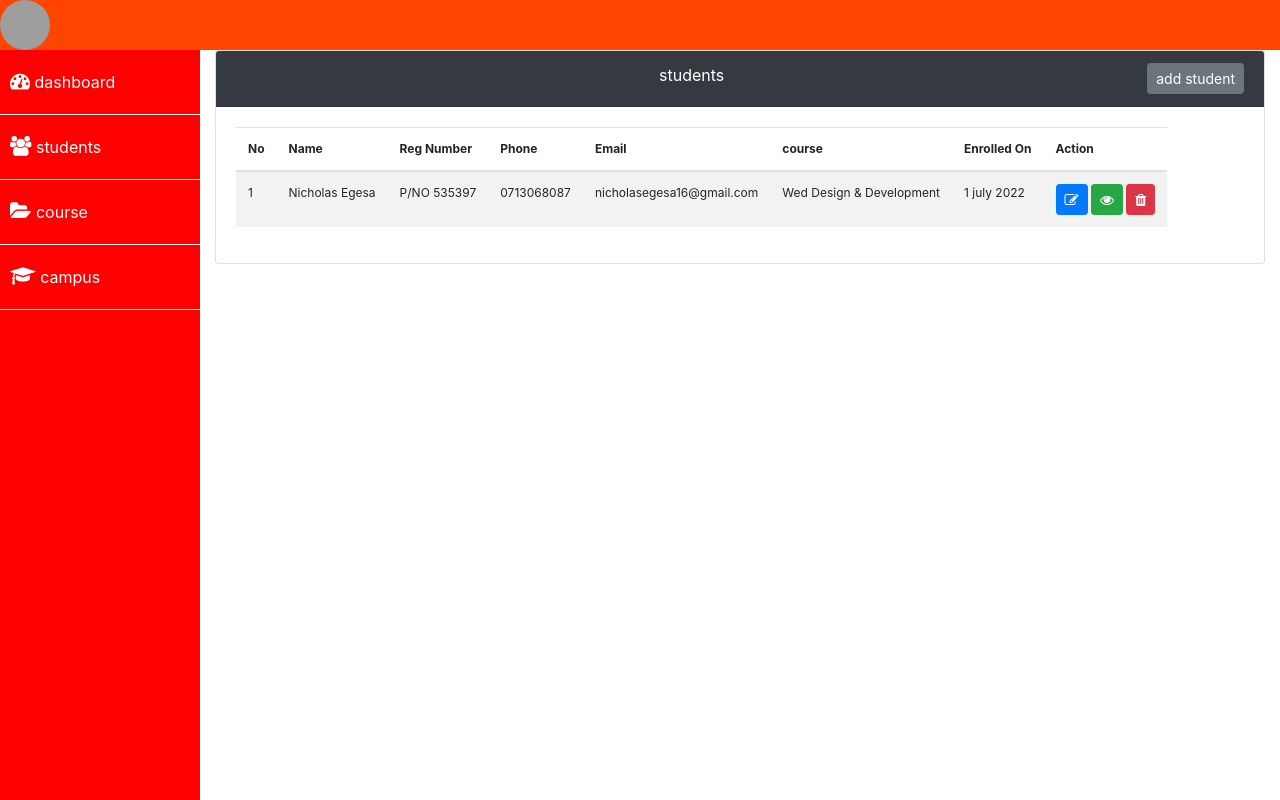
After one commit to nich-egesa/admin-dashboard, a PHP site: page /students.php in a window 1280 px wide. The commit adds this page. Run offline with PHP 8.4, Linux system fonts and the light colour scheme; grey boxes are pictures that could not be loaded.

Commit message:
created student data safe

```diff
--- /dev/null
+++ b/includes/header.php
@@ -0,0 +1,4 @@
+<div class="header">
+	<img src="zalego.jpg" alt="zalego" height="50" width="50" class="rounded-circle">
+	<a href="#" class="navbar-trigger"><span></span></a>
+</div>
--- /dev/null
+++ b/includes/links.php
@@ -0,0 +1,11 @@
+<head>
+	<title>Bootstrap Admin Template</title>
+	<meta charset="UTF-8">
+	<meta name="description" content="Creating admin dashboard">
+	<meta name="keywords" content="HTML,CSS,Zalego,Technology,Zalego institute,JavaScript">
+	<meta name="author" content="Your name">
+	<meta name="viewport" content="width=device-width, initial-scale=1.0">
+	<link rel="stylesheet" href="bootstrap/css/bootstrap.min.css">
+	<link rel="stylesheet" href="font-awesome/css/font-awesome.min.css">
+	<link rel="stylesheet" href="style.css">
+</head>
--- /dev/null
+++ b/includes/sidebar.php
@@ -0,0 +1,30 @@
+<div class=" sidebar">
+	<nav>
+		<ul>
+			<li>
+				<a href="index.php">
+					<span><i class="fa fa-tachometer fa-2x"></i></span>
+					<span>dashboard</span>
+				</a>
+			</li>
+            <li>
+				<a href="students.php">
+					<span><i class="fa fa-group"></i></span>
+					<span>students</span>
+				</a>
+			</li>
+			<li>
+				<a href="">
+					<span><i class="fa fa-folder-open"></i></span>
+					<span>course</span>
+				</a>
+			</li>
+			<li>
+				<a href="">
+					<span><i class="fa fa-graduation-cap"></i></span>
+					<span>campus</span>
+				</a>
+			</li>
+		</ul>
+	</nav>
+</div>
--- /dev/null
+++ b/students.php
@@ -0,0 +1,68 @@
+<!DOCTYPE html>
+<html>
+
+<?php require_once("includes/links.php") ?>
+
+<body>
+	<!-- All our code. write here   -->
+	<?php require_once("includes/header.php") ?>
+
+<?php require_once("includes/sidebar.php") ?>
+
+<div class=" main-content">
+	<div class="container-fluid">
+		<div class="row">
+			<div class="col-lg-12">
+				<div class="card">
+					<div class="card-header bg-dark text-white text-center">
+                        <span>students</span>
+                        <a href="addstudents.php"class="btn btn-secondary btn-sm float-right">add student</a>
+					</div>
+                    <div class="card-body">
+                        <table class="table table-striped table-hover table-responsive" style="font-size:12px">
+                            <thead>
+                                <tr>
+                                    <th>No</th>
+                                    <th>Name</th>
+                                    <th>Reg Number</th>
+                                    <th>Phone</th>
+                                    <th>Email</th>
+                                    <th>course</th>
+                                    <th>Enrolled On</th>
+                                    <th>Action</th>
+                                </tr>
+                            </thead>
+                            <tbody>
+                                <tr>
+                                    <td>1</td>
+                                    <td>Nicholas Egesa</td>
+                                    <td>P/NO 535397</td>
+                                    <td>0713068087</td>
+                                    <td>nicholasegesa16@gmail.com</td>
+                                    <td>Wed Design & Development</td>
+                                    <td>1 july 2022</td>
+                                    <td>
+                                        <a href=""class="btn btn-primary btn-sm">
+                                            <i class="fa fa-edit"></i>
+                                        </a>
+                                        <a href=""class="btn btn-success btn-sm">
+                                            <i class="fa fa-eye"></i>
+                                        </a>
+                                        <a href=""class="btn btn-danger btn-sm">
+                                            <i class="fa fa-trash"></i>
+                                        </a>
+                                    </td>
+                                </tr>
+                            </tbody>
+                        </table>
+                    </div>
+				</div>
+			</div>
+		</div>
+
+	</div>
+</div>
+
+<script src="jquery.min.js"></script>
+<script src="bootstrap/js/bootstrap.min.js"></script>
+</body>
--- a/style.css
+++ b/style.css
@@ -84,6 +84,12 @@ body{
     }
 
 }
+    .sidebar{
+
+        width: 50px;
+
+    }
+
 
 @media (min-width: 768px) {
      .sidebar{
```
Also changed, not shown: addstudents.php (added, +77 -0 lines), index.php (renamed from index.html, +8 -39 lines).
